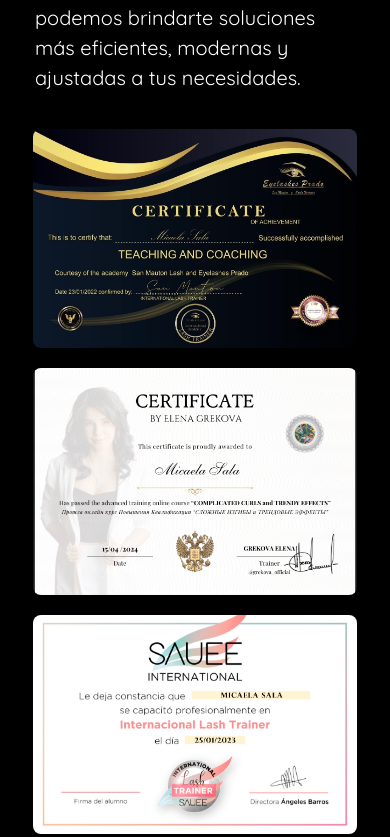
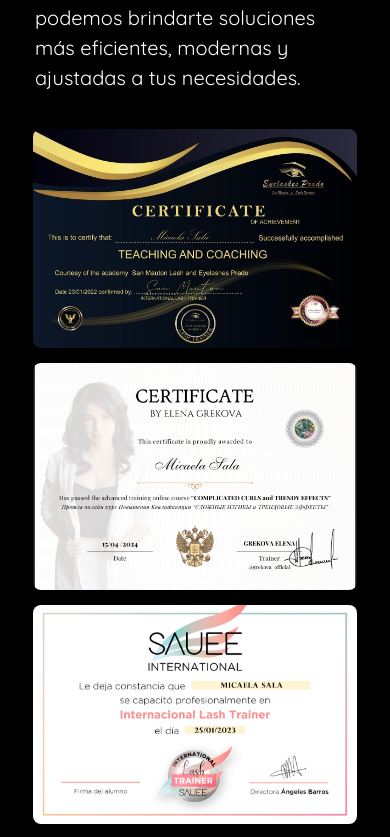
Before and after one commit to Jalil-97/repo-coder, a website: page index.html in a window 390 px wide. Shown: the part 1265-2102 px from the top of the page. Drawn offline with nearby package versions, Linux system fonts and the light colour scheme.

Commit message:
probando responsive index

```diff
--- a/css/styles.css
+++ b/css/styles.css
@@ -870,10 +870,6 @@
         padding: 8px 16px;
     }
 
-    .galeria {
-        grid-template-columns: 1fr;
-        gap: 15px;
-    }
 
     .certificaciones a {
         font-size: 16px;
@@ -1031,8 +1027,10 @@
     }
 
     .galeria {
-        gap: 20px;
+        grid-template-columns: 1fr;
+        gap: 15px;
         padding: 0 0.5rem;
+
     }
 
     .galeria img {
--- a/scss/base/_querys.scss
+++ b/scss/base/_querys.scss
@@ -456,6 +456,12 @@
     .galeria {
         grid-template-columns: 1fr;
         gap: 15px;
+        padding: 0 0.5rem;
+
+        img {
+            height: auto;
+            object-fit: contain;
+        }
     }
 
     .certificaciones {
@@ -670,15 +676,7 @@
 
     }
 
-    .galeria {
-        gap: 20px;
-        padding: 0 0.5rem;
 
-        img {
-            height: auto;
-            object-fit: contain;
-        }
-    }
 
     .fotos-equipo {
         padding: 15px 8px;
```
Also changed, not shown: css/estilos.css, 1 other file.
